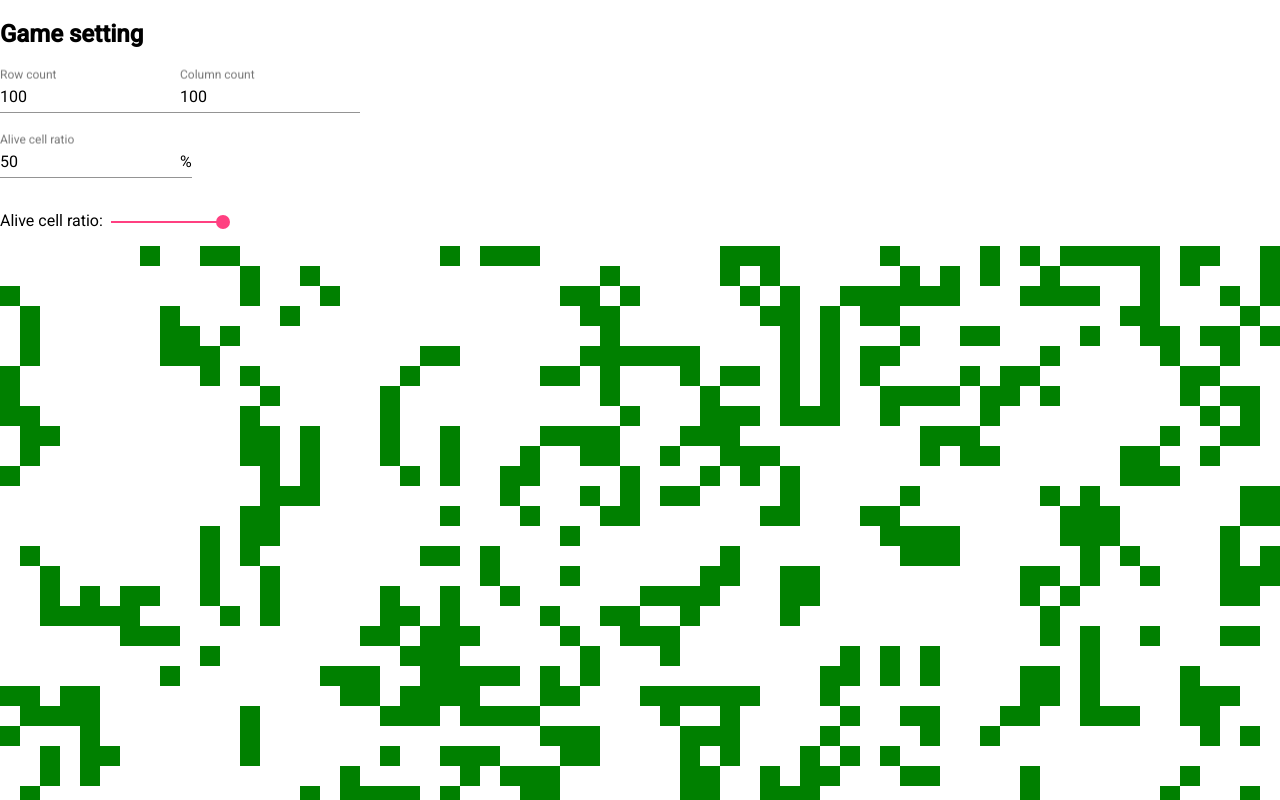
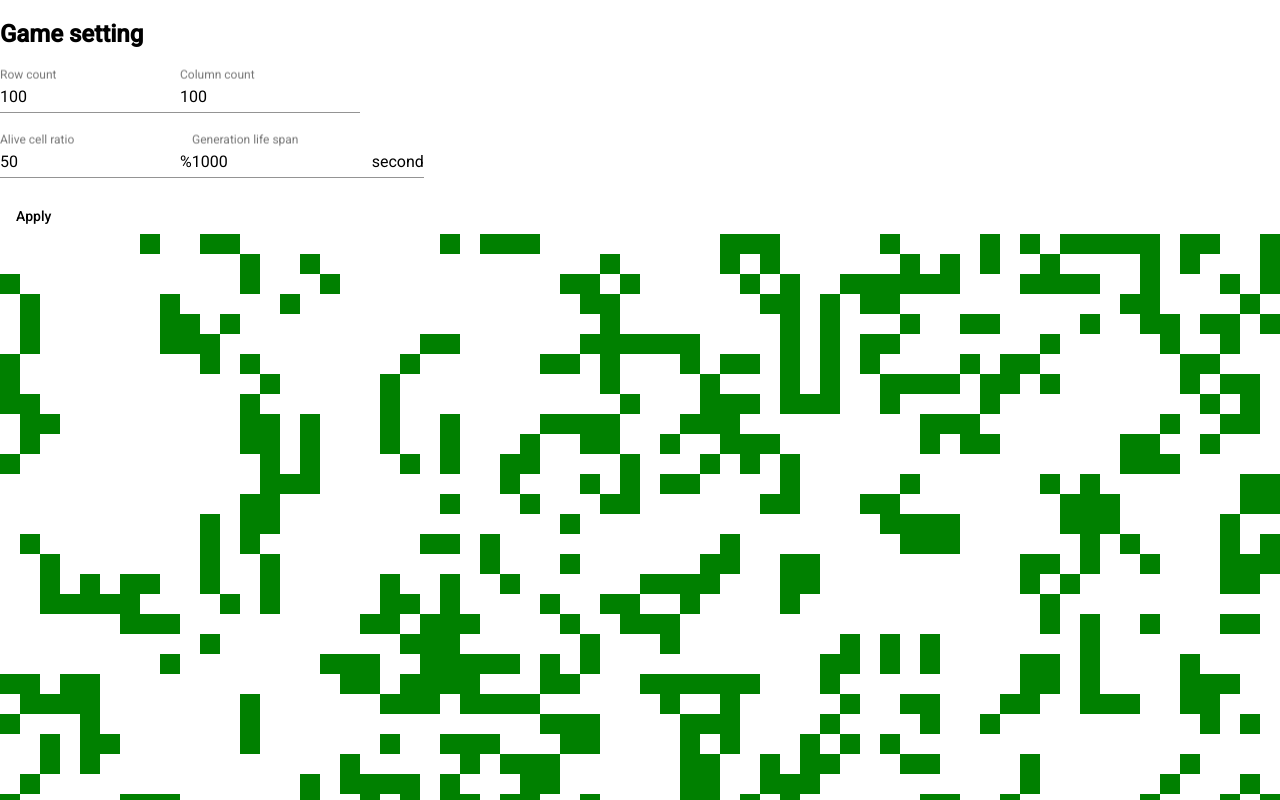
Before and after one commit to HenrySu/GameOfLife, an Angular app: page / in a window 1280 px wide. Shown: the top 800 px of the page. Built offline with nearby package versions, Linux system fonts and the light colour scheme.

Commit message:
add generation life span field

```diff
--- a/src/app/game/components/game-setting/game-setting.component.html
+++ b/src/app/game/components/game-setting/game-setting.component.html
@@ -16,9 +16,13 @@
     <input type="number" min="0" max="100" step="1" matInput formControlName="alivePercentage">
     <span matSuffix>%</span>
   </mat-form-field>
+  <mat-form-field>
+    <mat-label>Generation life span</mat-label>
+    <input type="number" min="0.1" step="100" matInput formControlName="evolutionTimeInterval">
+    <span matSuffix>second</span>
+  </mat-form-field>
+
+  <section id="submit-section">
+    <button mat-button type="submit" [disabled]="!settingForm.valid">Apply</button>
+  </section>
 </form>
-
-<label for="alive-percentage">Alive cell ratio:</label>
-<mat-slider id="alive-percentage" [value]="alivePercentage" [min]="0" [max]="1" [step]="0.01" [thumbLabel]="true"
-  [displayWith]="alivePercentageDisplayFunc">
-</mat-slider>
--- a/src/app/game/components/game-setting/game-setting.component.ts
+++ b/src/app/game/components/game-setting/game-setting.component.ts
@@ -13,15 +13,12 @@ export class GameSettingComponent implements OnInit {
       rowCount: 100,
       columnCount: 100
     }),
-    alivePercentage: this.alivePercentage
+    alivePercentage: this.alivePercentage,
+    evolutionTimeInterval: 1000
   });
 
   constructor(private fb: FormBuilder) { }
 
   ngOnInit(): void {
   }
-
-  alivePercentageDisplayFunc(percentage: number): string {
-    return `${(percentage * 100).toFixed(0)}%`;
-  }
 }
```
